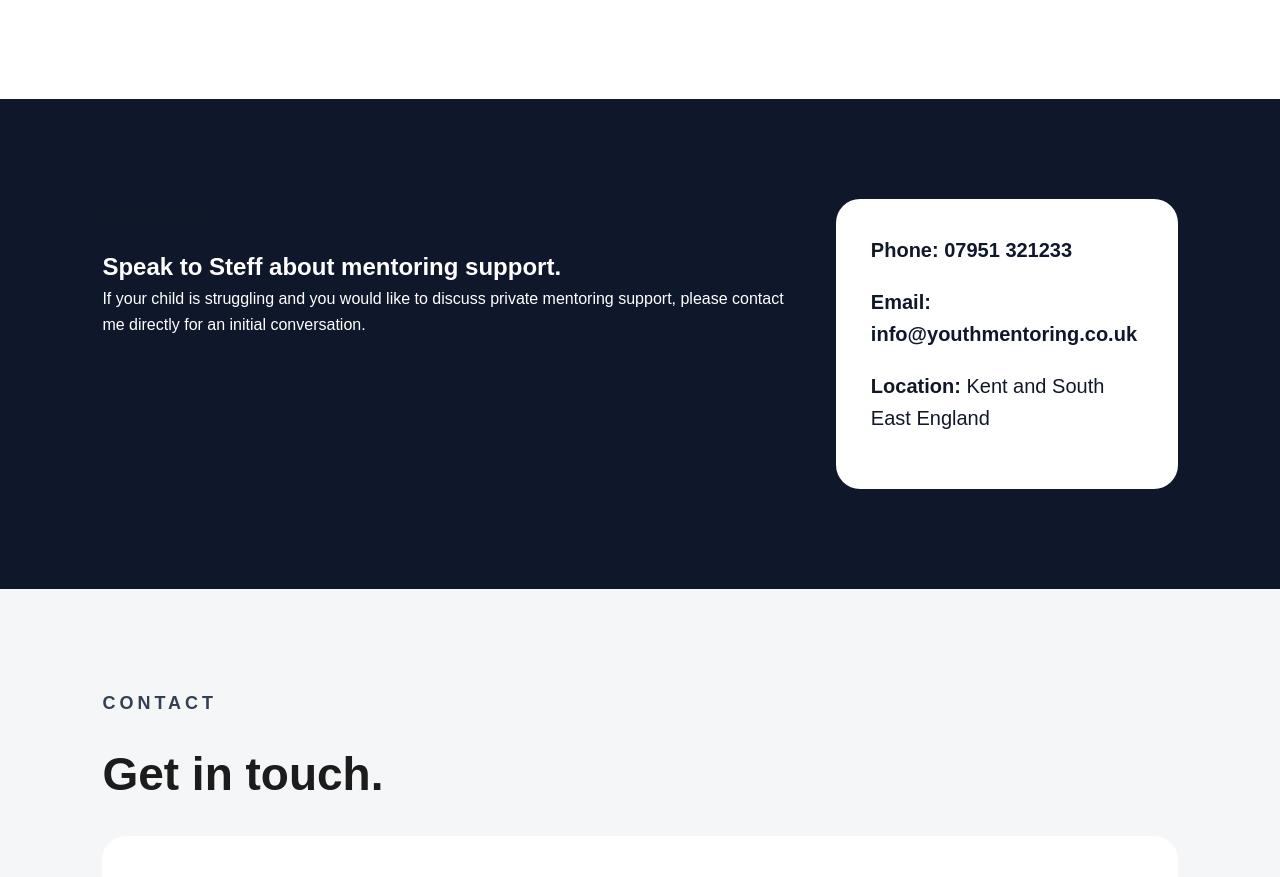
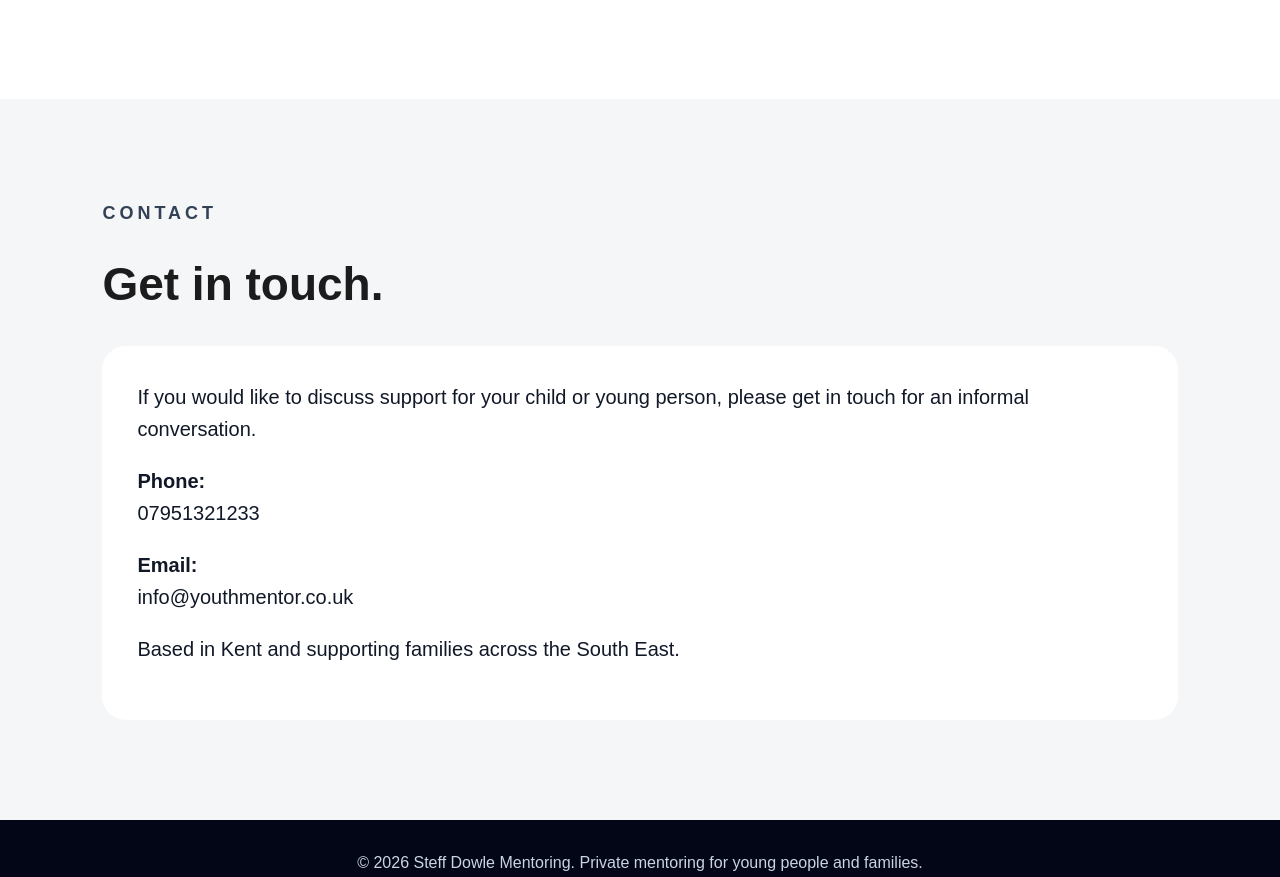
Before and after one commit to steffdowle-mentor/steff-dowle-mentoring, a React (Vite) app: page / in a window 1280 px wide. Shown: the part 4339-5216 px from the top of the page. Built offline with nearby package versions, Linux system fonts and the light colour scheme.

Commit message:
Update main.jsx

```diff
--- a/src/main.jsx
+++ b/src/main.jsx
@@ -187,24 +187,7 @@ function App() {
     </div>
   </div>
 </section>
-        <section id="contact" className="contact">
-          <div>
-            <p className="eyebrow">Contact</p>
 
-            <h2>Speak to Steff about mentoring support.</h2>
-
-            <p>
-              If your child is struggling and you would like to discuss private mentoring support,
-              please contact me directly for an initial conversation.
-            </p>
-          </div>
-
-          <div className="contactBox">
-            <p><strong>Phone:</strong> <a href="tel:07951321233">07951 321233</a></p>
-            <p><strong>Email:</strong> <a href="mailto:info@youthmentoring.co.uk">info@youthmentoring.co.uk</a></p>
-            <p><strong>Location:</strong> Kent and South East England</p>
-          </div>
-        </section>
       </main>
 <section id="contact" className="section">
   <p className="eyebrow dark">Contact</p>
```
